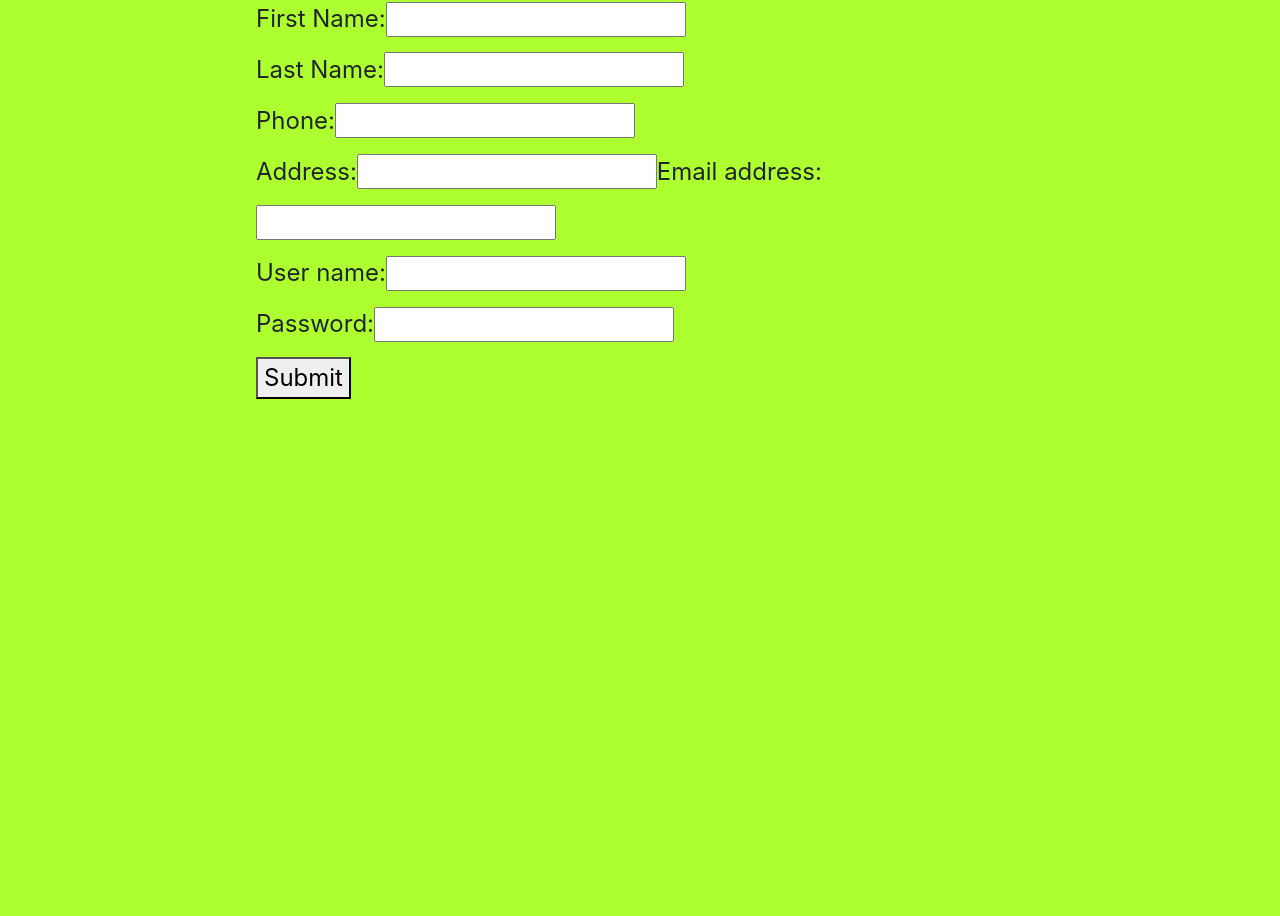
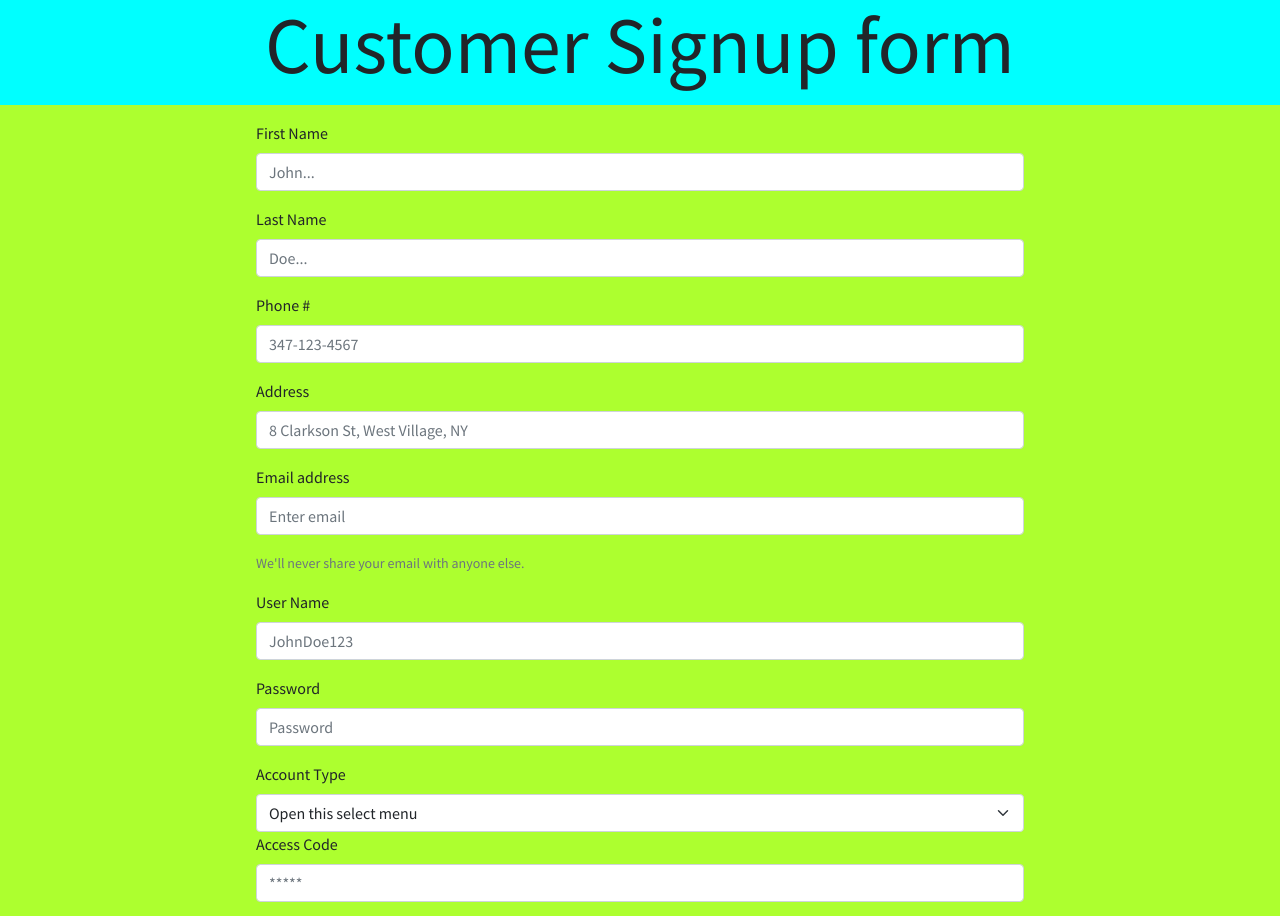
Before and after one commit to abdulimtiaz/Good-Clean-Laundromat, a React (Create React App) app in the folder client/: page /Signup in a window 1280 px wide. Shown: the part 191-1107 px from the top of the page. Before the commit the page ends 800 px from the top, so only its background shows below. Built offline with nearby package versions, Linux system fonts and the light colour scheme.

Commit message:
changes to signup page using bootstrap

```diff
--- a/client/public/index.html
+++ b/client/public/index.html
@@ -25,6 +25,9 @@
       Learn how to configure a non-root public URL by running `npm run build`.
     -->
     <link href="https://cdn.jsdelivr.net/npm/bootstrap@5.1.3/dist/css/bootstrap.min.css" rel="stylesheet" integrity="sha384-1BmE4kWBq78iYhFldvKuhfTAU6auU8tT94WrHftjDbrCEXSU1oBoqyl2QvZ6jIW3" crossorigin="anonymous">
+    <link rel="preconnect" href="https://fonts.googleapis.com">
+   <link rel="preconnect" href="https://fonts.gstatic.com" crossorigin>
+    <link href="https://fonts.googleapis.com/css2?family=Source+Sans+Pro:wght@200;300;400;900&display=swap" rel="stylesheet">
     <title>React App</title>
   </head>
   <body>
--- a/client/src/App.css
+++ b/client/src/App.css
@@ -36,3 +36,7 @@
 		transform: rotate(360deg);
 	}
 } */
+
+* {
+	font-family: 'Source Sans Pro', sans-serif;
+}
--- a/client/src/App.js
+++ b/client/src/App.js
@@ -9,8 +9,9 @@ import Login from './pages/Login';
 import EmployeeHome from './pages/EmployeeHome';
 import Signup from './pages/Signup';
 import SubmitProblem from './pages/SubmitProblem';
+import CustomerHome from './pages/CustomerHome';
 function App() {
-	const [ { user }, dispatch ] = useStateValue();
+	const [ { user, employee }, dispatch ] = useStateValue();
 
 	return (
 		<div className="App">
@@ -32,9 +33,6 @@ function App() {
 			) : (
 				<Router>
 					<Switch>
-						<Route path="/Employee/Homepage">
-							<EmployeeHome />
-						</Route>
 						<Route path="/Login">
 							<Login />
 						</Route>
@@ -44,9 +42,7 @@ function App() {
 						<Route path="/SubmitProblem">
 							<SubmitProblem />
 						</Route>
-						<Route path="/">
-							<Home />
-						</Route>
+						<Route path="/">{!employee ? <CustomerHome /> : <EmployeeHome />}</Route>
 					</Switch>
 				</Router>
 			)}
--- a/client/src/pages/Home.js
+++ b/client/src/pages/Home.js
@@ -1,5 +1,7 @@
 import React, { Fragment } from 'react';
 import '../stylesheets/Home.css';
+import { Button } from 'react-bootstrap';
+import { Link } from 'react-router-dom';
 
 const Home = () => {
 	return (
@@ -14,13 +16,17 @@ const Home = () => {
 			<br />
 
 			<div id="links">
-				<a id="h1" href="/Login">
-					Login<br />
-				</a>
+				<div className="d-grid gap-2">
+					<Button href="/Login" variant="primary" size="lg">
+						Login
+					</Button>
+
+					<Button href="/Signup" variant="secondary" size="lg">
+						Customer Signup<br />
+					</Button>
+				</div>
+
 				{/* <a id = "h2" href = "/">Customer login<br/></a> */}
-				<a id="h3" href="/Signup">
-					Customer Signup<br />
-				</a>
 			</div>
 			<br />
 			<br />
--- a/client/src/pages/NavbarMain.js
+++ b/client/src/pages/NavbarMain.js
@@ -2,23 +2,31 @@ import React from 'react';
 import { Container, Navbar, Nav, NavDropdown } from 'react-bootstrap';
 import { Link } from 'react-router-dom';
 import { useStateValue } from '../StateProvider';
+import { actionTypes } from '../reducer';
 
 const NavbarMain = () => {
 	const [ { user }, dispatch ] = useStateValue();
-
+	const logout = () => {
+		dispatch({
+			type: actionTypes.SET_USER,
+			user: null
+		});
+	};
 	return (
 		<div>
 			<Navbar collapseOnSelect expand="lg" bg="dark" variant="dark">
 				<Container>
-					<Navbar.Brand href="#home">Good Clean Laundromat</Navbar.Brand>
+					<Navbar.Brand href="/">Good Clean Laundromat</Navbar.Brand>
 					<Navbar.Toggle aria-controls="responsive-navbar-nav" />
 					<Navbar.Collapse id="responsive-navbar-nav">
 						<Nav className="me-auto">
 							<Nav.Link href="/home">Home Page</Nav.Link>
 							{/* <Nav.Link href="#pricing">Sign</Nav.Link> */}
 							<NavDropdown title="Dropdown" id="collasible-nav-dropdown">
-								<NavDropdown.Item href="/Login">Sign In</NavDropdown.Item>
-								<NavDropdown.Item href="/Signup">Sign Up</NavDropdown.Item>
+								{/* <NavDropdown.Item href="/Login"></NavDropdown.Item> */}
+								{/* <NavDropdown.Item href="/Signup">Sign Up</NavDropdown.Item> */}
+								<NavDropdown.Item href="/">Incoming Feature</NavDropdown.Item>
+
 								{/* <NavDropdown.Item href="#action/3.3"></NavDropdown.Item> */}
 								<NavDropdown.Divider />
 								<NavDropdown.Item href="/SubmitProblem">Submit Problem</NavDropdown.Item>
@@ -32,7 +40,9 @@ const NavbarMain = () => {
 							</Nav>
 						) : (
 							<Nav>
-								<Nav.Link href="#deets">Log Out</Nav.Link>
+								<Nav.Link href="home" onClick={logout}>
+									Log Out
+								</Nav.Link>
 							</Nav>
 						)}
 					</Navbar.Collapse>
--- a/client/src/pages/Signup.js
+++ b/client/src/pages/Signup.js
@@ -1,9 +1,50 @@
-import React, { Fragment } from 'react';
+import React, { Fragment, useRef } from 'react';
 import '../stylesheets/Signup.css';
+import { Button, Form, FormControl } from 'react-bootstrap';
 
 const Signup = () => {
-	const handleSubmit = (e) => {
+	// const [ count, setCount ] = useState(0);
+
+	const firstNameInput = useRef(null);
+	const lastNameInput = useRef(null);
+	const phoneInput = useRef(null);
+	const addressInput = useRef(null);
+	const emailInput = useRef(null);
+	const usernameInput = useRef(null);
+	const passwordInput = useRef(null);
+	const accountTypeInput = useRef(null);
+	const accessCodeInput = useRef(null);
+
+	const handleSubmit = async (e) => {
 		e.preventDefault();
+		/*
+			 email,
+            password,
+            phoneNumber,
+            type
+			const { email, password, phoneNumber, type, accessCode } = req.body;
+
+		*/
+		console.log(firstNameInput.current.value);
+		try {
+			const body = {
+				email: emailInput.current.value,
+				password: passwordInput.current.value,
+				phoneNumber: phoneInput.current.value,
+				type: accountTypeInput.current.value,
+				accessCode: accessCodeInput.current.value
+			};
+			console.log(body);
+			const response = await fetch('http://localhost:5000/api/auth/signup', {
+				method: 'POST',
+				headers: { 'Content-Type': 'application/json' },
+				body: JSON.stringify(body)
+			});
+
+			window.location = '/';
+		} catch (err) {
+			console.error(err.message);
+		}
 	};
 	return (
 		<div>
@@ -12,38 +53,58 @@ const Signup = () => {
 				Customer Signup form<br />
 			</p>
 			<div className="signup-form">
-				<form id="form" onSubmit={handleSubmit}>
-					<label>First Name:</label>
-					<input type="text" id="firstname" class="box" />
-					<br />
+				<Form onSubmit={handleSubmit}>
+					<Form.Group className="mb-3" controlId="formBasicLastName">
+						<Form.Label>First Name</Form.Label>
+						<Form.Control type="firstName" placeholder="John..." ref={firstNameInput} />
+					</Form.Group>
+					<Form.Group className="mb-3" controlId="formBasicFirstName">
+						<Form.Label>Last Name</Form.Label>
+						<Form.Control type="lastName" placeholder="Doe..." ref={lastNameInput} />
+					</Form.Group>
+					<Form.Group className="mb-3" controlId="formBasicPhone">
+						<Form.Label>Phone #</Form.Label>
+						<Form.Control type="phone" placeholder="347-123-4567" ref={phoneInput} />
+					</Form.Group>
+					<Form.Group className="mb-3" controlId="formBasicAddress">
+						<Form.Label>Address</Form.Label>
+						<Form.Control type="address" placeholder="8 Clarkson St, West Village, NY" ref={addressInput} />
+					</Form.Group>
+					<Form.Group className="mb-3" controlId="formBasicEmail">
+						<Form.Label>Email address</Form.Label>
+						<Form.Control type="email" placeholder="Enter email" ref={emailInput} />
+						<Form.Text className="text-muted">We'll never share your email with anyone else.</Form.Text>
+					</Form.Group>
 
-					<label>Last Name:</label>
-					<input type="text" id="lastname" class="box" />
-					<br />
+					<Form.Group className="mb-3" controlId="formBasicLastUsername">
+						<Form.Label>User Name</Form.Label>
+						<Form.Control type="username" placeholder="JohnDoe123" ref={usernameInput} />
+					</Form.Group>
+					<Form.Group className="mb-3" controlId="formBasicPassword">
+						<Form.Label>Password</Form.Label>
+						<Form.Control type="password" placeholder="Password" ref={passwordInput} />
+					</Form.Group>
+					<Form.Group>
+						<Form.Label>Account Type</Form.Label>
 
-					<label>Phone:</label>
-					<input type="text" id="phone" class="box" />
-					<br />
+						<Form.Select aria-label="Default select example" ref={accountTypeInput}>
+							<option>Open this select menu</option>
+							<option value="Customer">Customer</option>
+							<option value="Employee">Employee</option>
+						</Form.Select>
+					</Form.Group>
 
-					<label>Address:</label>
-					<input type="text" id="address" class="box" />
+					<div>
+						<Form.Group className="mb-3" controlId="formBasicAccessCode">
+							<Form.Label>Access Code</Form.Label>
+							<Form.Control type="accesscode" placeholder="*****" ref={accessCodeInput} />
+						</Form.Group>
+					</div>
 
-					<label>Email address:</label>
-					<input type="text" id="email" class="box" />
-					<br />
-
-					<label>User name:</label>
-					<input type="text" id="username" class="box" />
-					<br />
-
-					<label>Password:</label>
-					<input type="text" id="password" class="box" />
-					<br />
-					<a href="p1.html" type="submit">
-						<button id="submit">Submit</button>
-						<br />
-					</a>
-				</form>
+					<Button variant="primary" type="submit">
+						Submit
+					</Button>
+				</Form>
 			</div>
 		</div>
 	);
--- a/client/src/reducer.js
+++ b/client/src/reducer.js
@@ -1,6 +1,6 @@
 export const initialState = {
-	user: true,
-	employee: false
+	user: null,
+	employee: null
 };
 
 export const actionTypes = {
--- a/client/src/stylesheets/Home.css
+++ b/client/src/stylesheets/Home.css
@@ -1,21 +1,21 @@
-#p1{
-    font-size:80px;
-    text-align:center;
-    background-color:aqua;
-
-
+#p1 {
+	font-size: 80px;
+	text-align: center;
+	background-color: aqua;
 }
-#links{
-    background-color: aquamarine;
-    text-align: center;
-    font-size:55px;
+#links {
+	background-color: aquamarine;
+	text-align: center;
+	font-size: 55px;
+	margin: 0% 20% 0% 20%;
 }
 
-#p2{
-    font-size: x-large;
-    text-align: center;
-    background-color: aqua;
+#p2 {
+	font-size: x-large;
+	text-align: center;
+	align-items: center;
+	background-color: aqua;
 }
-body{
-    background-color:greenyellow;
+body {
+	background-color: greenyellow;
 }
```
